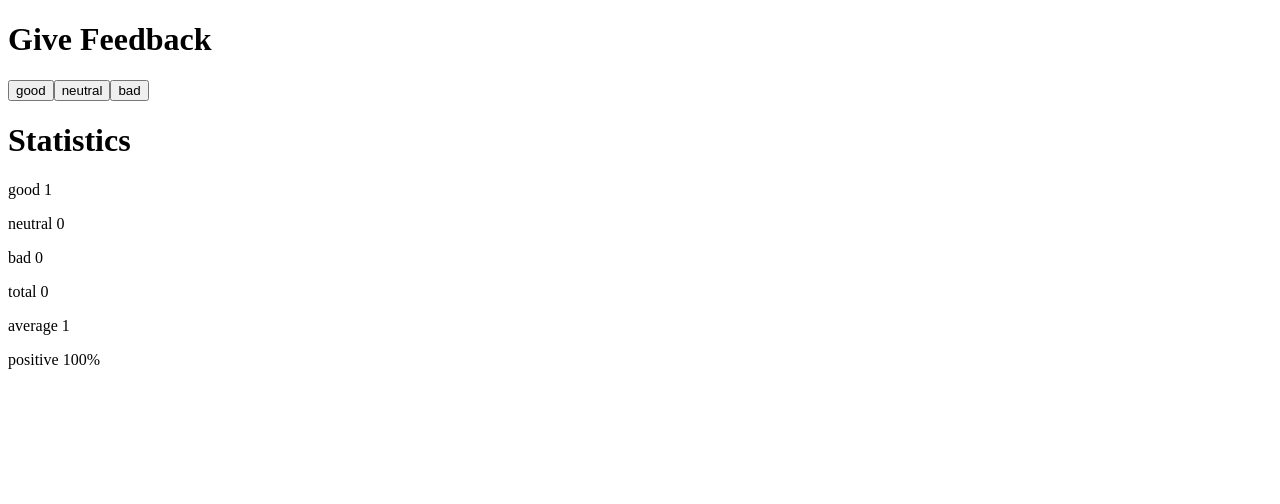
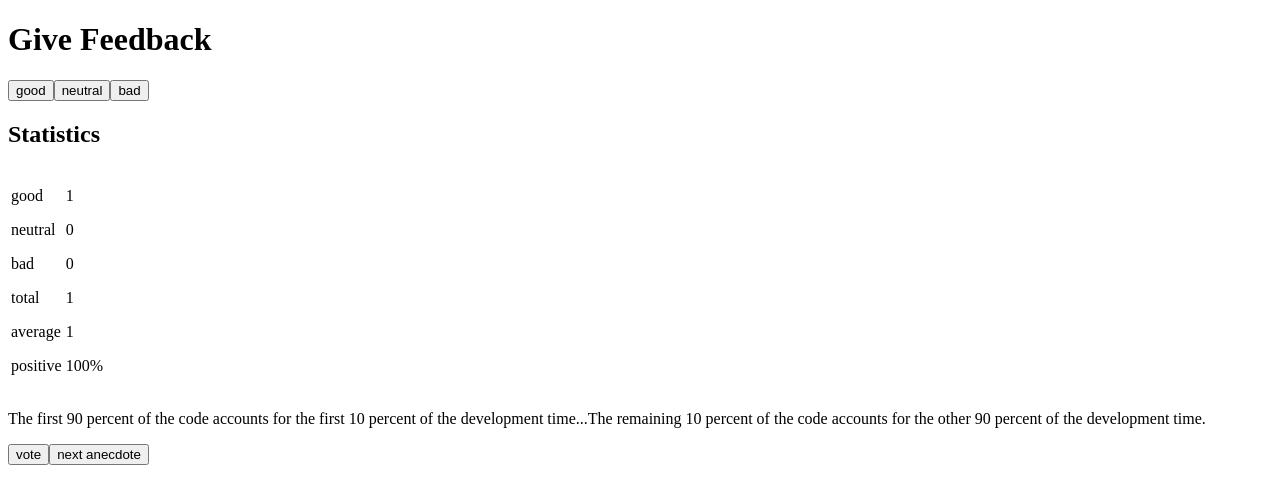
Before and after one commit to Juan-M-Cortez/Full-Stack-Open-2021, a React (Create React App) app in the folder Part1/: page / in a window 1280 px wide. Both pictures are taken after a click on the button "good". Shown: the top 504 px of the page. Built offline with nearby package versions, Linux system fonts and the light colour scheme.

Commit message:
12-06-2021

```diff
--- a/Part1/src/App.js
+++ b/Part1/src/App.js
@@ -1,4 +1,12 @@
 import React, { useState } from "react";
+
+const Isolate = (props) => {
+    return (
+      <div>
+        <p>{props.anec[Math.round(Math.random() * 6)]}</p>
+      </div>
+    )
+}
 
 const Button = ({handleClick, text}) => {
   return(
@@ -14,21 +22,34 @@
   )
 }
 
+const Statistics =(props) => {
 
-const Statistics =(props) => {
   const total=props.good + props.neutral + props.bad
   //Just Display
   if(total > 0)
     return(
-      <div>
-        <h1>Statistics</h1>
-        <StatisticLine text="good" value={props.good}/>
-        <StatisticLine text='neutral' value={props.neutral}/>
-        <StatisticLine text='bad' value={props.bad}/>
-        <StatisticLine text='total' value={props.neutral}/>
-        <StatisticLine text='average' value={props.average}/>
-        <StatisticLine text='positive' value={props.positive}/>
-      </div>
+      <table>
+        <tbody>
+        <tr>
+          <td>
+            <StatisticLine text="good " />
+            <StatisticLine text='neutral '/>
+            <StatisticLine text='bad '/>
+            <StatisticLine text='total '/>
+            <StatisticLine text="average" />
+            <StatisticLine text='positive '/>
+          </td>
+          <td>
+            <StatisticLine value={props.good}/>
+            <StatisticLine value={props.neutral}/>
+            <StatisticLine value={props.bad}/>
+            <StatisticLine value={props.total}/>
+            <StatisticLine value={props.average}/>
+            <StatisticLine value={props.positive}/>
+          </td>
+        </tr>
+        </tbody>
+      </table>
     )
   return (
     <div>
@@ -37,17 +58,28 @@
   )
 }
 
-
-
 const App = () => {
+  const [selected, setSelected] = useState(0)
   // save clicks of each button to its own state
   const [good, setGood] = useState(0)
   const [neutral, setNeutral] = useState(0)
   const [bad, setBad] = useState(0)
+  const [vote, setVote] = useState([])
 
   const handleGood = () => {setGood(good + 1)}
   const handleNeutral = () => {setNeutral(neutral + 1)}
   const handleBad = () => {setBad(bad + 1)}
+  const handleSelected = () => {setSelected(selected + 1)}
+  const handleVote = () => {setVote(vote.concat())}
+  const anecdotes = [
+    'If it hurts, do it more often',
+    'Adding manpower to a late software project makes it later!',
+    'The first 90 percent of the code accounts for the first 10 percent of the development time...The remaining 10 percent of the code accounts for the other 90 percent of the development time.',
+    'Any fool can write code that a computer can understand. Good programmers write code that humans can understand.',
+    'Premature optimization is the root of all evil.',
+    'Debugging is twice as hard as writing the code in the first place. Therefore, if you write the code as cleverly as possible, you are, by definition, not smart enough to debug it.',
+    'Programming without an extremely heavy use of console.log is same as if a doctor would refuse to use x-rays or blood tests when diagnosing patients'
+  ]
 
   return (
     <div>
@@ -55,8 +87,15 @@
       <Button handleClick={handleGood} text='good'/>
       <Button handleClick={handleNeutral} text='neutral'/>
       <Button handleClick={handleBad} text='bad'/>
-      <Statistics good={good} neutral={neutral} bad={bad} total={good + neutral + bad}
-      average={(good - bad) / (good + neutral + bad)} positive={(good / (good + neutral + bad))* 100 + '%'}/>
+
+      <h2>Statistics</h2>
+      <Statistics good={good} neutral={neutral}
+      bad={bad} total={good + neutral + bad}
+      average={(good - bad) / (good + neutral + bad)}
+      positive={(good / (good + neutral + bad))* 100 + '%'}/>
+
+      <Isolate anec={anecdotes} select={selected}/>
+      <Button handleClick={handleVote} text= 'vote'/><Button handleClick={handleSelected} text='next anecdote'/>
     </div>
   )
 }
```
